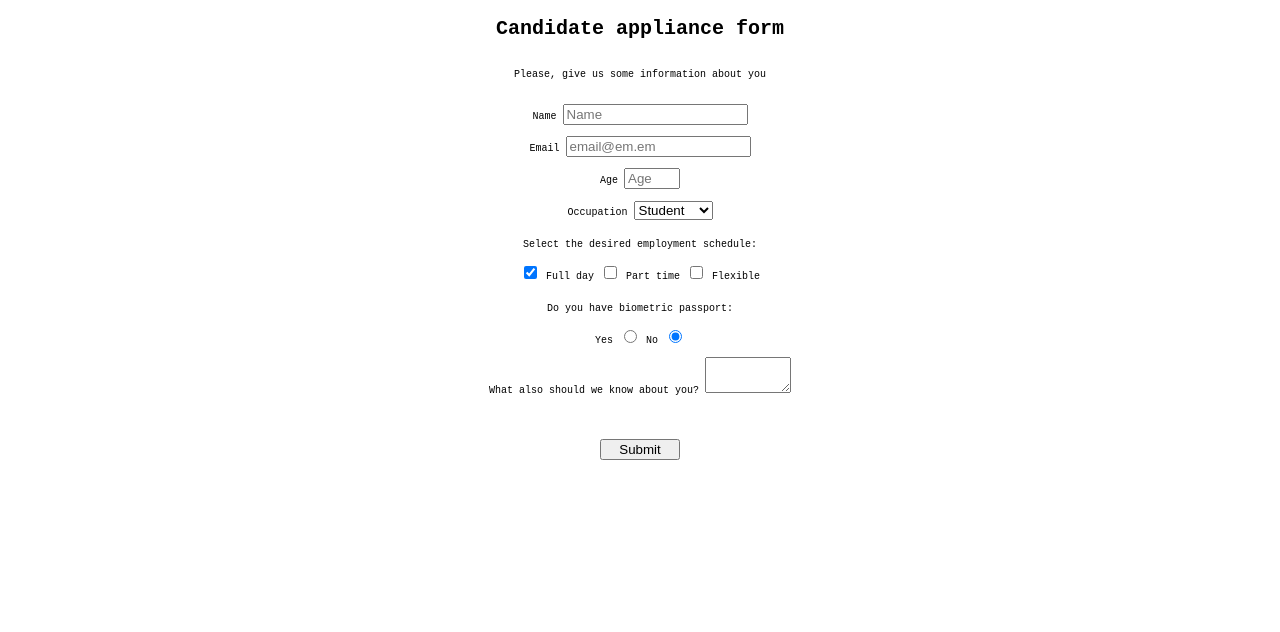
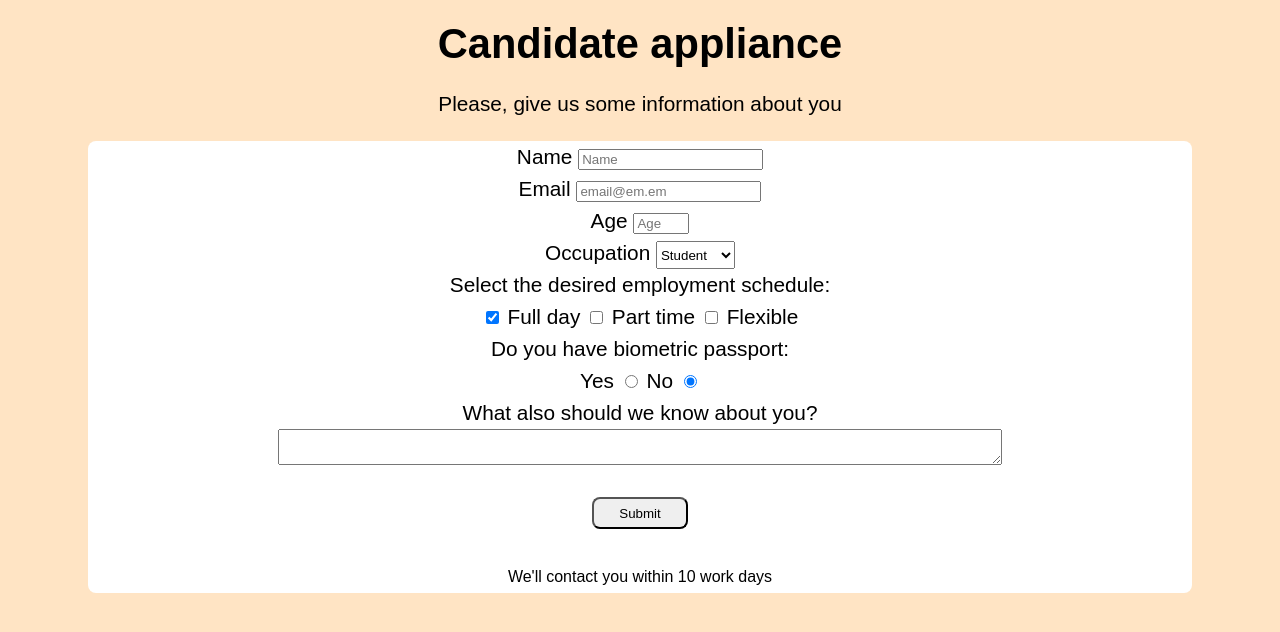
Before and after one commit to Nerielle/FreeCodeCamp, a plain HTML site: page 10 - Survey Form/index.html in a window 1280 px wide. Drawn offline with Linux system fonts and the light colour scheme.

Commit message:
some new styles

```diff
--- a/10 - Survey Form/css/style.css
+++ b/10 - Survey Form/css/style.css
@@ -1,25 +1,49 @@
 body {
     text-align: center;
-    font-family: URW Chancery L, monospace;
+    font-family: Arial, serif;
     font-size: 10px;
     line-height: 2rem;
+    background-color: bisque;
+}
+
+main {
+    font-size: 1.3rem;
 }
 
 form {
     display: flex;
     align-items: stretch;
     flex-direction: column;
+    background-color: white;
+    border-radius: 0.5rem;
+    margin: 1rem 5rem 1rem 5rem;
     p {
         margin: 0;
-    }
-    textarea {
-        width: 5rem;
-        align-self: center;
     }
 }
 
 button {
-    width: 5rem;
+    width: 6rem;
     align-self: center;
-    margin-top: 2rem;
+    margin: 2rem 0;
+    height: 2rem;
+    border-radius: 0.5rem;
 }
+
+button:hover {
+    background-color: burlywood;
+}
+
+#comments {
+    align-self: center;
+    display: block;
+    width: 65%;
+}
+
+#dropdown {
+    height: 1.8rem;
+}
+
+#msg {
+    font-size: 1rem;
+}
--- a/10 - Survey Form/index.html
+++ b/10 - Survey Form/index.html
@@ -8,7 +8,7 @@
 
 <body>
     <main>
-        <h1 id='title'>Candidate appliance form</h1>
+        <h1 id='title'>Candidate appliance</h1>
         <p id='description'>Please, give us some information about you</p>
         <form id='survey-form'>
             <div>
@@ -22,9 +22,9 @@
                 <input id="number" placeholder="Age" type="number" min="18" max="99"> </div>
             <div>
                 <label for="occupation">Occupation</label>
-                <select id="occupation" name='dropdown'>
+                <select id="dropdown" name='dropdown'>
                     <option value="student">Student</option>
-                    <option id="dropdown" value="employer">Employer</option>
+                    <option value="employer">Employer</option>
                     <option value="other">Other</option>
                 </select>
             </div>
@@ -45,9 +45,10 @@
                 <input type="radio" name="passport" value="no" checked> </div>
             <div>
                 <label for="comments">What also should we know about you?</label>
-                <textarea id="comments"></textarea>
             </div>
+            <textarea id="comments"></textarea>
             <button id="submit" type="submit">Submit</button>
+            <p id='msg'>We'll contact you within 10 work days</p>
         </form>
     </main>
 </body>
```
